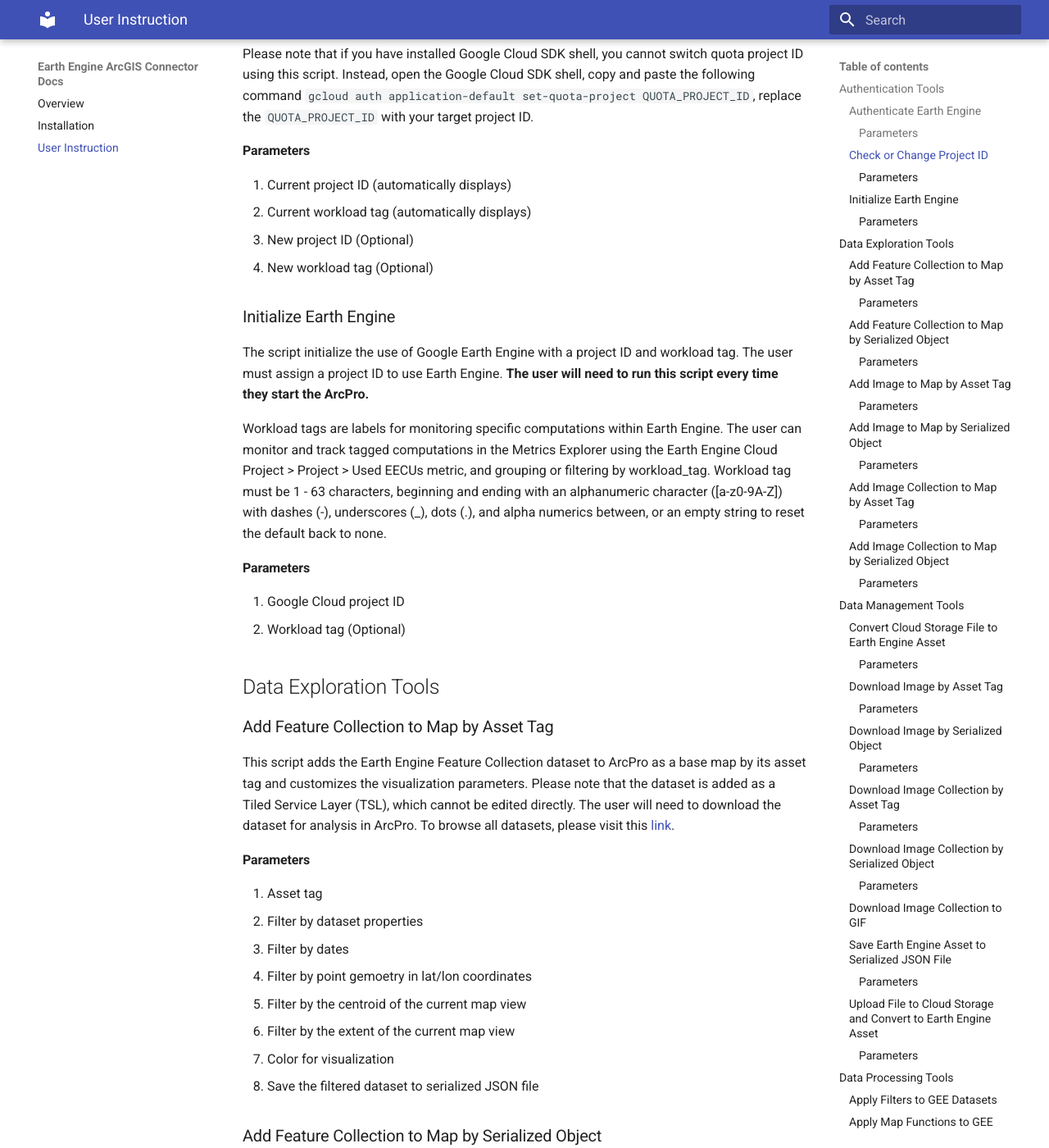
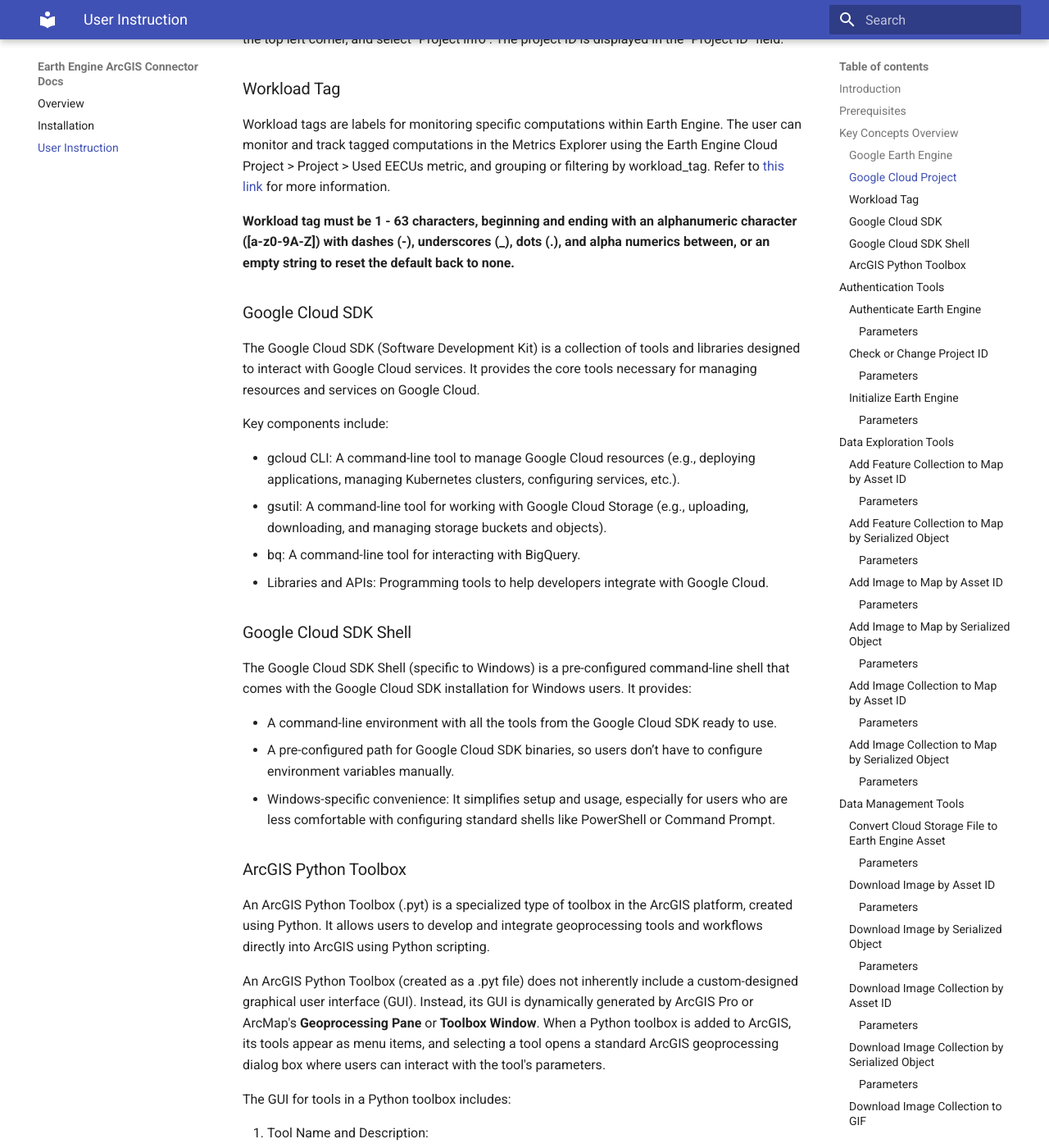
Before and after one commit to gee-community/arcgis-earthengine-toolbox, an MkDocs documentation site: the page built from docs/instruction.md, in a window 1280 px wide and 1400 px high, scrolled down 908 px. Shown: the whole window at 82% size. Built offline with MkDocs 1.6.1 and Material for MkDocs 9.7.7, drawn with Linux system fonts in a browser that asks for light colours; some of the changed text lies outside the part shown.

Commit message:
Update documentation according to Alicia's feedback

```diff
--- a/docs/instruction.md
+++ b/docs/instruction.md
@@ -1,4 +1,85 @@
 # ArcGEE Connector User Guide
+
+## Introduction
+
+This user guide provides instructions for using the ArcGEE Connector, a Python toolbox that allows users to interact with Google Earth Engine (GEE) from ArcGIS Pro. The toolbox provides a set of tools for managing Earth Engine assets, downloading and uploading data, and processing data using Earth Engine's API.
+
+## Prerequisites
+
+Before using the ArcGEE Connector, ensure you have the following:
+
+1. ArcGIS Pro installed on your computer.
+2. Google Earth Engine API enabled for your Google Cloud project.
+3. Google Cloud SDK installed on your computer.
+
+## Key Concepts Overview
+
+### Google Earth Engine
+
+Google Earth Engine (GEE) is a cloud-based platform that provides access to a wide range of satellite imagery and geospatial datasets. It allows users to perform complex geospatial analysis and visualization tasks using a wide range of Earth observation data.
+
+### Google Cloud Project
+
+A Google Cloud project is a container for resources and services in Google Cloud. Each project has a unique ID and is associated with a billing account.
+
+To find your project ID, go to the [Google Cloud Console](https://console.cloud.google.com/), click on the project dropdown menu in the top left corner, and select "Project info". The project ID is displayed in the "Project ID" field.
+
+### Workload Tag
+
+Workload tags are labels for monitoring specific computations within Earth Engine. The user can monitor and track tagged computations in the Metrics Explorer using the Earth Engine Cloud Project > Project > Used EECUs metric, and grouping or filtering by workload_tag. Refer to [this link](https://developers.google.com/earth-engine/guides/monitoring_usage) for more information.
+
+**Workload tag must be 1 - 63 characters, beginning and ending with an alphanumeric character ([a-z0-9A-Z]) with dashes (-), underscores (_), dots (.), and alpha numerics between, or an empty string to reset the default back to none.**
+
+
+### Google Cloud SDK
+
+The Google Cloud SDK (Software Development Kit) is a collection of tools and libraries designed to interact with Google Cloud services. It provides the core tools necessary for managing resources and services on Google Cloud.
+
+Key components include:
+
+- gcloud CLI: A command-line tool to manage Google Cloud resources (e.g., deploying applications, managing Kubernetes clusters, configuring services, etc.).
+- gsutil: A command-line tool for working with Google Cloud Storage (e.g., uploading, downloading, and managing storage buckets and objects).
+- bq: A command-line tool for interacting with BigQuery.
+- Libraries and APIs: Programming tools to help developers integrate with Google Cloud.
+
+### Google Cloud SDK Shell
+
+The Google Cloud SDK Shell (specific to Windows) is a pre-configured command-line shell that comes with the Google Cloud SDK installation for Windows users. It provides:
+
+- A command-line environment with all the tools from the Google Cloud SDK ready to use.
+- A pre-configured path for Google Cloud SDK binaries, so users don’t have to configure environment variables manually.
+- Windows-specific convenience: It simplifies setup and usage, especially for users who are less comfortable with configuring standard shells like PowerShell or Command Prompt.
+
+### ArcGIS Python Toolbox
+
+An ArcGIS Python Toolbox (.pyt) is a specialized type of toolbox in the ArcGIS platform, created using Python. It allows users to develop and integrate geoprocessing tools and workflows directly into ArcGIS using Python scripting.
+
+An ArcGIS Python Toolbox (created as a .pyt file) does not inherently include a custom-designed graphical user interface (GUI). Instead, its GUI is dynamically generated by ArcGIS Pro or ArcMap's **Geoprocessing Pane** or **Toolbox Window**. When a Python toolbox is added to ArcGIS, its tools appear as menu items, and selecting a tool opens a standard ArcGIS geoprocessing dialog box where users can interact with the tool's parameters.
+
+The GUI for tools in a Python toolbox includes:
+
+1. Tool Name and Description:
+
+The top of the dialog box displays the tool's name and an optional description that the user can define in the Python script.
+
+2. Parameter Input Fields and Description:
+
+Input field types depend on the parameter data type, such as:
+- Dropdowns for choices.
+- File or layer pickers for datasets.
+- Textboxes for string or numeric inputs.
+- **Required parameters are marked with a red asterisk.**
+- **Input parameters without a red asterisk are optional.**
+
+Each parameter has a description that the user can define in the Python script.
+
+3. Messages Section:
+
+A section displays any messages generated during execution, such as progress updates, warnings, or errors. **The user can click "View Details" at the bottom of the script to view the full message during or after execution.**
+
+4. Environment Settings:
+
+Users can modify environment settings like processing extents, output coordinate systems, and cell sizes through an additional expandable menu. **Environment settings are unnecessary for the ArcGEE Connector.**
 
 ## Authentication Tools
 
@@ -6,12 +87,14 @@
 
 This script authenticates the use of Google Earth Engine with provided Google account. **The user only needs to run this script once on the same computer.**
 
+![Alt Text](images/GEEAuth.png)
+
 The project ID and workload tag are optional inputs here. If the user inputs the project ID, the script will also initialize the Earth Engine.  The user can define them in the "Initialize Earth Engine" script later. To use Earth Engine, you'll need access to a Cloud project that:
 
-1.	has the Earth Engine API enabled,
-2.	is registered for commercial or noncommercial use, and
+1.	has the Earth Engine API enabled, refer to [this link](https://developers.google.com/earth-engine/guides/access) for more information.
+2.	is registered for commercial or noncommercial use. Earth Engine, Google's geospatial science platform in Google Cloud, is **available for paid commercial use and remains free for academic and research use.** Refer to [this link](https://code.earthengine.google.com/register) to register for commercial use or noncommercial use.
 3.	grants you (or the user) the correct roles and permissions.
-For more information, please visit this [link](https://developers.google.com/earth-engine/guides/access).
+
 
 Please note that if you have installed Google Cloud SDK shell and set up the application default credentials, this script will authenticate Earth Engine using the quota project ID in the `application_default_credentials.json` usually located at `C:\Users\user_name\AppData\Roaming\gcloud`. If you don't have Google Cloud SDK shell, the script will authenticate through the web browser.
 
@@ -36,8 +121,8 @@
 ### Initialize Earth Engine
 The script initialize the use of Google Earth Engine with a project ID and workload tag. The user must assign a project ID to use Earth Engine. **The user will need to run this script every time they start the ArcPro.**
 
-Workload tags are labels for monitoring specific computations within Earth Engine. The user can monitor and track tagged computations in the Metrics Explorer using the Earth Engine Cloud Project > Project > Used EECUs metric, and grouping or filtering by workload_tag.
-Workload tag must be 1 - 63 characters, beginning and ending with an alphanumeric character ([a-z0-9A-Z]) with dashes (-), underscores (_), dots (.), and alpha numerics between, or an empty string to reset the default back to none.
+![Alt Text](images/GEEInit.png)
+
 
 #### Parameters
  1. Google Cloud project ID
@@ -45,12 +130,14 @@
 
 ## Data Exploration Tools
 
-### Add Feature Collection to Map by Asset Tag
+### Add Feature Collection to Map by Asset ID
 
-This script adds the Earth Engine Feature Collection dataset to ArcPro as a base map by its asset tag and customizes the visualization parameters. Please note that the dataset is added as a Tiled Service Layer (TSL), which cannot be edited directly. The user will need to download the dataset for analysis in ArcPro. To browse all datasets, please visit this [link](https://developers.google.com/earth-engine/datasets/catalog).
+This script adds the Earth Engine Feature Collection dataset to ArcPro as a base map by its asset ID and customizes the visualization parameters. Please note that the dataset is added as a Tiled Service Layer (TSL), which cannot be edited directly. The user will need to download the dataset for analysis in ArcPro. To browse all datasets, please visit this [link](https://developers.google.com/earth-engine/datasets/catalog).
+
+![Alt Text](images/AddFC2MapbyID.png)
 
 #### Parameters
- 1. Asset tag
+ 1. Asset ID
  2. Filter by dataset properties
  3. Filter by dates
  4. Filter by point gemoetry in lat/lon coordinates
@@ -64,28 +151,33 @@
 
 This script adds the Earth Engine Feature Collection dataset to ArcPro as a base map by its serialized JSON object and customizes the visualization parameters. The serialized JSON object is the string representation of the dataset. The user can save the serialized Earth Engine object (Image, Image Collection, Feature, Feature Collection, List, Geometry, etc. ) to JSON file. This is helpful when the user filters the dataset and saves the modified dataset for future access.
 
+![Alt Text](images/AddFC2MapbyJSON.png)
+
 Please note that the dataset is added as a Tiled Service Layer (TSL), which cannot be edited. The user will need to download the dataset for analysis in ArcPro. To browse all datasets, please visit this [link](https://developers.google.com/earth-engine/datasets/catalog).
 
 #### Parameters
 1. Serialized JSON file
-2. Asset tag of the selected object (automatically displays)
-3. Color for visualization
+2. Color for visualization
 
-### Add Image to Map by Asset Tag
+### Add Image to Map by Asset ID
 
-This script adds the Earth Engine Image dataset to ArcPro as a base map by its asset tag and customizes the visualization parameters. Please note that the dataset is added as a Tiled Service Layer (TSL), which cannot be edited. The user will need to download the dataset for analysis in ArcPro. To browse all datasets, please visit this [link](https://developers.google.com/earth-engine/datasets/catalog).
+This script adds the Earth Engine Image dataset to ArcPro as a base map by its asset ID and customizes the visualization parameters. Please note that the dataset is added as a Tiled Service Layer (TSL), which cannot be edited. The user will need to download the dataset for analysis in ArcPro. To browse all datasets, please visit this [link](https://developers.google.com/earth-engine/datasets/catalog).
+
+![Alt Text](images/AddImg2MapbyID.png)
 
 #### Parameters
 
- 1. Asset tag
+ 1. Asset ID
  2. Select bands for visualization (up to 3)
  3. Minimum value for visualization (value to map to 0, up to 3 comma-seperated numbers)
  4. Maximum value for visualization (value to map to 255, up to 3 comma-seperated numbers)
  5. Gamma correction factors (value to multiply each pixel value, up to 3 comma-seperated numbers)
  6. Color palette in CSS-style (single-band images only, comma-separated list of hex strings)
- 8. Save the filtered dataset to serialized JSON file
+ 7. Save the filtered dataset to serialized JSON file
 
 ### Add Image to Map by Serialized Object
+
+![Alt Text](images/AddImg2MapbyJSON.png)
 
 This script adds the Earth Engine Image dataset to ArcPro as a base map by its serialized JSON object and customizes the visualization parameters. Please note that the dataset is added as a Tiled Service Layer (TSL), which cannot be edited. The user will need to download the dataset for analysis in ArcPro. To browse all datasets, please visit this [link](https://developers.google.com/earth-engine/datasets/catalog).
 
@@ -101,13 +193,15 @@
  6. Gamma correction factors (value to multiply each pixel value, up to 3 comma-seperated numbers)
  7. Color palette in CSS-style (single-band images only, comma-separated list of hex strings)
 
-### Add Image Collection to Map by Asset Tag
+### Add Image Collection to Map by Asset ID
 
 This script adds the Earth Engine Image Collection dataset to ArcPro as a base map by its asset tag and customizes the visualization parameters. **The user can only add one image to ArcPro per run.** Please note that the dataset is added as a Tiled Service Layer (TSL), which cannot be edited directly. The user will need to download the dataset for analysis in ArcPro. To browse all datasets, please visit this [link](https://developers.google.com/earth-engine/datasets/catalog).
 
+![Alt Text](images/AddIC2MapbyID.png)
+
 #### Parameters
 
- 1. Asset tag
+ 1. Asset ID
  2. Filter by dates
  3. Filter by point gemoetry in lat/lon coordinates
  4. Filter by the centroid of the current map view
@@ -123,18 +217,19 @@
 
 This script adds the Earth Engine Image Collection dataset to ArcPro as a base map by its serialized JSON object and customizes the visualization parameters. **The user can only add one image to ArcPro per run.** Please note that the dataset is added as a Tiled Service Layer (TSL), which cannot be edited. The user will need to download the dataset for analysis in ArcPro. To browse all datasets, please visit this [link](https://developers.google.com/earth-engine/datasets/catalog).
 
+![Alt Text](images/AddIC2MapbyJSON.png)
+
 The user can save the serialized Earth Engine object (Image, Image Collection, Feature, Feature Collection, List, Geometry, etc.) to JSON file, which is the string representation of the dataset. This is helpful when the user filters the dataset and saves the modified dataset for future access.
 
 
 #### Parameters
  1. Serialized JSON file
- 2. Asset tag of the selected object (automatically displays)
- 3. Select image from the filtered list
- 4. Select bands for visualization (up to 3)
- 5. Minimum value for visualization (value to map to 0, up to 3 comma-seperated numbers)
- 6. Maximum value for visualization (value to map to 255, up to 3 comma-seperated numbers)
- 7. Gamma correction factors (value to multiply each pixel value, up to 3 comma-seperated numbers)
- 8. Color palette in CSS-style (single-band images only, comma-separated list of hex strings)
+ 2. Select image from the filtered list
+ 3. Select bands for visualization (up to 3)
+ 4. Minimum value for visualization (value to map to 0, up to 3 comma-seperated numbers)
+ 5. Maximum value for visualization (value to map to 255, up to 3 comma-seperated numbers)
+ 6. Gamma correction factors (value to multiply each pixel value, up to 3 comma-seperated numbers)
+ 7. Color palette in CSS-style (single-band images only, comma-separated list of hex strings)
 
 
 ## Data Management Tools
@@ -164,13 +261,15 @@
 5. Choose asset type (`image` or `table`)
 6. Specify the asset tag/ID
 
-### Download Image by Asset Tag
+### Download Image by Asset ID
 
-This script downloads the Earth Engine image dataset to GeoTIFF by its asset tag. It converts Earth Engine image object to xarray dataset using `xee` and writes to local GeoTIFF file using `rasterio`. Theoretically, there is no file size limitation compared to other functions such as `ee.Image.getDownloadURL()` and `ee.data.getPixels()`. Larger files will take longer to download.
+![Alt Text](images/DownloadImgbyID.png)
+
+This script downloads the Earth Engine image dataset to GeoTIFF by its asset ID. It converts Earth Engine image object to xarray dataset using `xee` and writes to local GeoTIFF file using `rasterio`. Theoretically, there is no file size limitation compared to other functions such as `ee.Image.getDownloadURL()` and `ee.data.getPixels()`. Larger files will take longer to download.
 
 #### Parameters
 
-1. Asset tag
+1. Asset ID
 2. Select bands to download
 3. Specify the scale in meters (image resolution)
 4. Use a polygon feature as region of interest
@@ -195,13 +296,16 @@
 7. Check the box to load image to map after download
 
 
-### Download Image Collection by Asset Tag
+### Download Image Collection by Asset ID
 
-This script downloads the Earth Engine image collection dataset to GeoTIFF by its asset tag. It converts Earth Engine image collection object to xarray dataset using `xee` and writes to local GeoTIFF file using `rasterio`. Theoretically, there is no file size limitation compared to other functions such as `ee.Image.getDownloadURL()` and `ee.data.getPixels()`. Larger files will take longer to download.
+This script downloads the Earth Engine image collection dataset to GeoTIFF by its asset ID. It converts Earth Engine image collection object to xarray dataset using `xee` and writes to local GeoTIFF file using `rasterio`. Theoretically, there is no file size limitation compared to other functions such as `ee.Image.getDownloadURL()` and `ee.data.getPixels()`. Larger files will take longer to download.
+
+![Alt Text](images/DownloadICbyID.png)
+
 
 #### Parameters
 
- 1. Asset tag
+ 1. Asset ID
  2. Filter by dates
  3. Filter by point gemoetry in lat/lon coordinates
  4. Filter by the centroid of the current map view
@@ -217,23 +321,27 @@
 
 This script downloads the Earth Engine image collection dataset to GeoTIFF by its serialized JSON object. It converts Earth Engine image collection object to xarray dataset using `xee` and writes to local GeoTIFF file using `rasterio`. Theoretically, there is no file size limitation compared to other functions such as `ee.Image.getDownloadURL()` and `ee.data.getPixels()`. Larger files will take longer to download.
 
+
+![Alt Text](images/DownloadICbyJSON.png)
+
 #### Parameters
 
  1. Serialized JSON file
- 2. Asset tag of the selected object (automatically displays)
- 3. Select images to download
- 4. Select bands to download
- 5. Specify the scale in meters (image resolution)
- 6. Use a polygon feature as region of interest
- 7. Use the extent of the current map view as region of interest
- 8. Specify the output GeoTIFF name
- 9. Check the box to load images to map after download
+ 2. Select images to download
+ 3. Select bands to download
+ 4. Specify the scale in meters (image resolution)
+ 5. Use a polygon feature as region of interest
+ 6. Use the extent of the current map view as region of interest
+ 7. Specify the output GeoTIFF name
+ 8. Check the box to load images to map after download
 
 ### Download Image Collection to GIF
 
 ### Save Earth Engine Asset to Serialized JSON File
 
 This script exports Earth Engine dataset from an asset tag to a serialized JSON file, allowing for quick access in the future without needing to recall the asset tag.
+
+![Alt Text](images/SaveAsset2JSON.png)
 
 
 #### Parameters
```
Also changed, not shown: other parts of docs/instruction.md (+10 -1 lines), docs/installation.md (+10 -6 lines), docs/images/AddFC2MapbyID.png (added), docs/images/AddFC2MapbyJSON.png (added), docs/images/AddIC2MapbyID.png (added), docs/images/AddIC2MapbyJSON.png (added), docs/images/AddImg2MapbyID.png (added), docs/images/AddImg2MapbyJSON.png (added), docs/images/CheckProjectID.png (added), docs/images/DownloadICbyID.png (added), docs/images/DownloadICbyJSON.png (added), docs/images/DownloadImgbyID.png (added), docs/images/DownloadImgbyJSON.png (added), docs/images/GCS2Asset.png (added), 5 more files.
